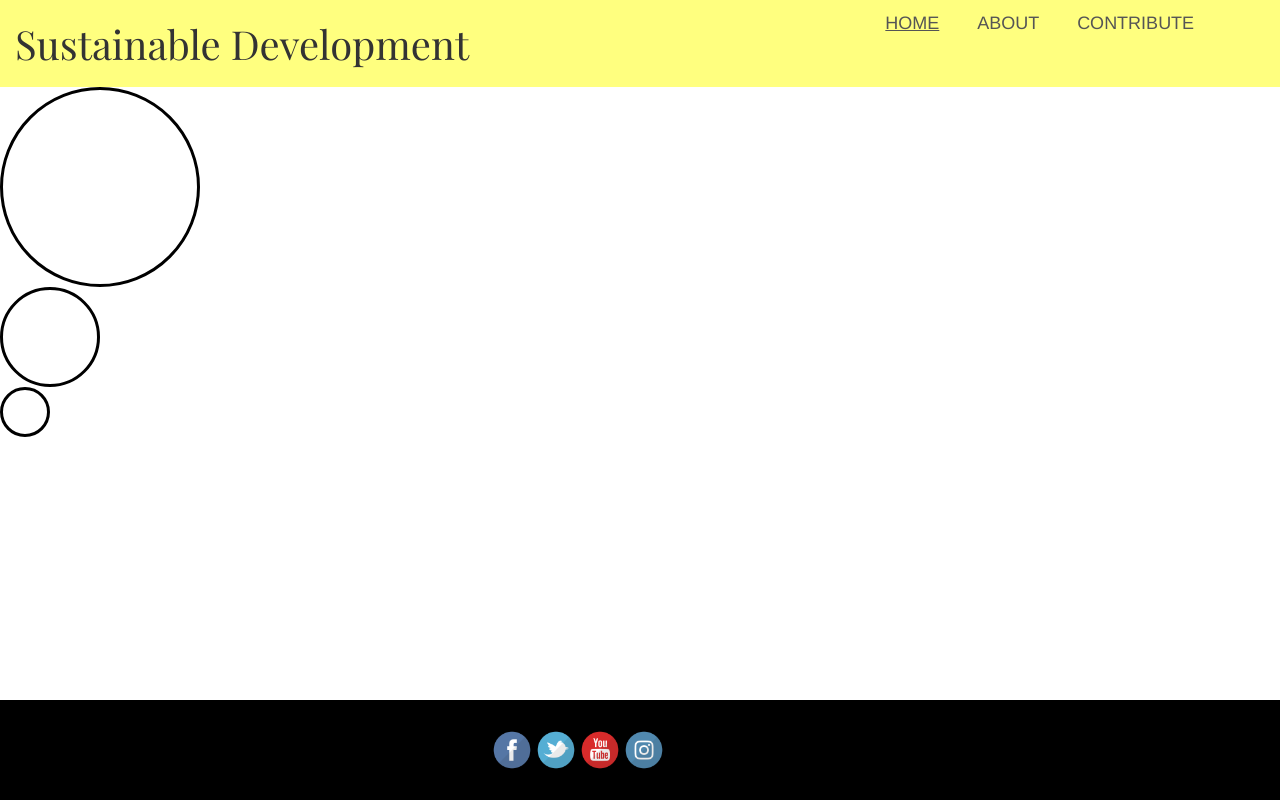
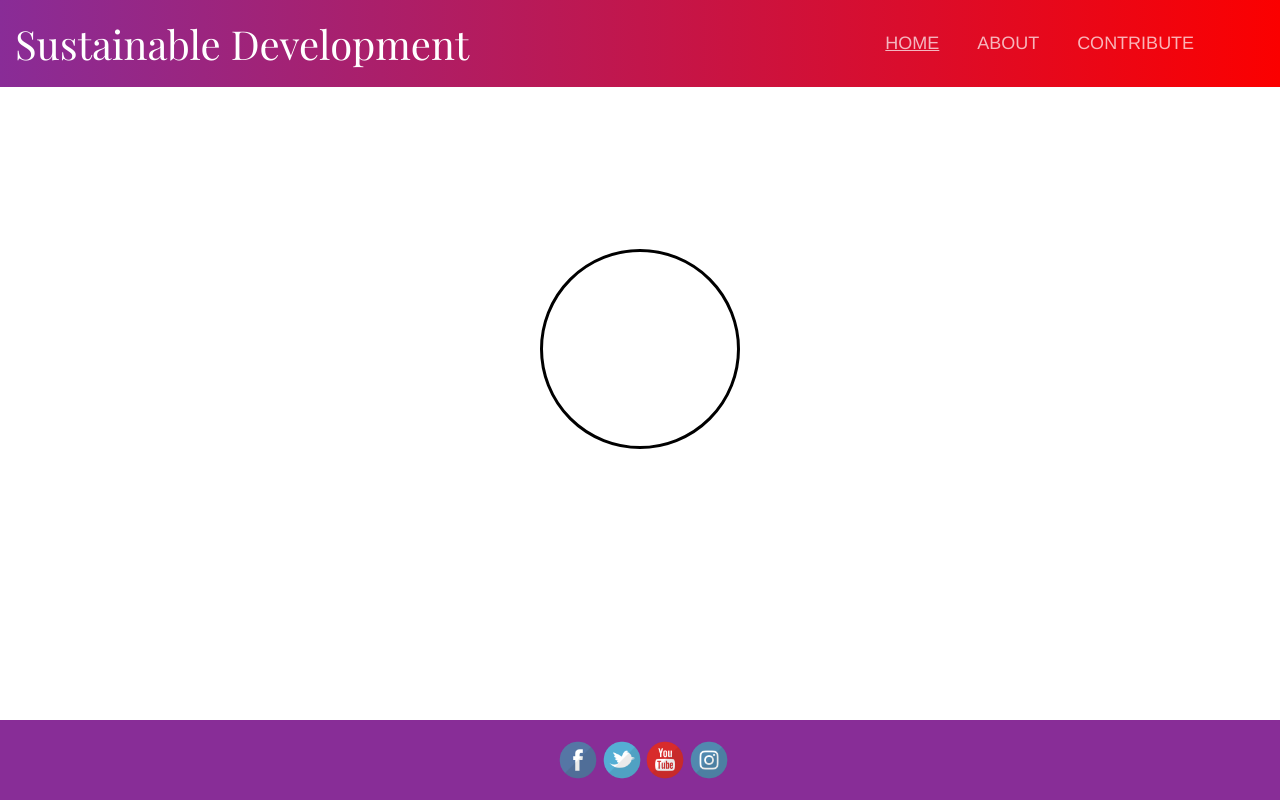
Before and after one commit to kSinghParth/MozillaWebMakerParty, a Flask app: page / in a window 1280 px wide. Run offline with Flask 2, Linux system fonts and the light colour scheme; some libraries are stand-ins or nearby versions.

Commit message:
Colour scheme

```diff
--- a/app/templates/index.html
+++ b/app/templates/index.html
@@ -6,6 +6,8 @@
 
 <link rel="stylesheet" type="text/css" href="https://maxcdn.bootstrapcdn.com/bootstrap/3.3.7/css/bootstrap.min.css">
 <link href="https://fonts.googleapis.com/css?family=Playfair+Display" rel="stylesheet">
+<link href="https://fonts.googleapis.com/css?family=Anton" rel="stylesheet">
+
 
 <link rel="stylesheet" type="text/css" href="static/css/Styling.css ">
 
@@ -19,10 +21,10 @@
     <div class="row">
 
 
-  			<div class="col-lg-8 col-xs-11 col-sm-11 col-md-8">
+  			<div class="col-lg-8 col-xs-11 col-sm-11 col-md-7">
 
 
-			    	<header id="header" class="">
+			    	<header id="header" >
 			    	Sustainable Development
 
 			    	</header><!-- /header -->
@@ -40,9 +42,9 @@
 						  <span style="font-size:25px;cursor:pointer" onclick="openNav()">&#9776;</span>
 					</div>
 				</div>
-			<div class="col-lg-4 col-md-4 hidden-xs hidden-sm">
+			<div class="col-lg-4 col-md-5 hidden-xs hidden-sm">
 			<div id="navigationbar" >
-					<a id="navbari" href="index.html" class="btn btn-lg"><u>HOME</u></a>
+					<a id="navbari" href="index.html" class="btn btn-lg home"><u>HOME</u></a>
 						<a id="navbari" href="about.html" class="btn btn-lg">ABOUT</a>
 						<a id="navbari" href="contact.html" class="btn btn-lg">CONTRIBUTE</a>
 					</div>
@@ -58,8 +60,6 @@
 
 	<div class="dp">
 		<div class="circle-big"></div>
-		<div class="circle-medium"></div>
-		<div class="circle-small"></div>
 	</div>
 
 
--- a/app/templates/static/css/Styling.css
+++ b/app/templates/static/css/Styling.css
@@ -3,27 +3,38 @@
 	height: 100%;
 }
 div.container{
-	background-color: rgba(255,255,0,0.5);
+	background: rgb(137,44,151); /* For browsers that do not support gradients */
+  background: -webkit-linear-gradient(left, rgb(137,44,151) , rgb(251,0,0)); /* For Safari 5.1 to 6.0 */
+  background: -o-linear-gradient(right, rgb(137,44,151), rgb(251,0,0)); /* For Opera 11.1 to 12.0 */
+  background: -moz-linear-gradient(right, rgb(137,44,151), rgb(251,0,0)); /* For Firefox 3.6 to 15 */
+  background: linear-gradient(to right, rgb(137,44,151) , rgb(251,0,0)); /* Standard syntax */
 	margin: 0px;
 	width: 100%;
 
 }
+.home{
+	color: black;
+}
 #header{
+	color: white;
 	font-family: 'Playfair Display', serif;
 	padding-top: 15px;
 	padding-bottom:  15px;
 	font-size: 5vh;
 }
 
-#navigationbar {	margin: auto;
+#navigationbar {
+
+top: 20px;
+	margin: auto;
 	position: absolute;
 }
 #navbari:hover {
-	color: black;
+	color: rgba(255,255,255,1);
 	font-size: 150%;
 }
 #navbari {
-	color: rgb(85,85,85);
+	color: rgba(255,255,255,0.7);
 }
 a{
 
@@ -31,7 +42,7 @@ a{
 }
 #main {
     transition: margin-left 0s;
-    color: rgb(150,150,150);
+    color: white;
     padding: 25px;
     padding-top: 5px;
     background-color: transparent;
@@ -42,6 +53,8 @@ a{
 }
 
 .sidenav {
+
+
     height: 100%;
     width: 0;
     position: fixed;
@@ -78,8 +91,9 @@ a{
 
 
 div.third {
+	text-align: center;
 	width: 100%;
-	background-color: black;
+	background-color: rgb(136,45,151);
 	position: absolute;
 	bottom: 0px;
 
@@ -91,13 +105,15 @@ div.insidethird {
  	margin: 20px;
  	position: relative;
  	display: block;
- 	padding-top: 30px;
- 	padding-bottom: 30px;
+ 	padding-top: 20px;
+ 	padding-bottom: 20px;
  	padding-left: 7px;
 	}
 
 .circle-big {
-
+position: relative;
+margin: auto;
+top: 27%;
   width: 200px;
   height: 200px;
   -moz-border-radius: 100px;
@@ -137,3 +153,6 @@ div.insidethird {
 	transition: all .2s ease-in-out;
 	transform: scale(2);
 }
+.dp{
+	height: 75%;
+}
```
